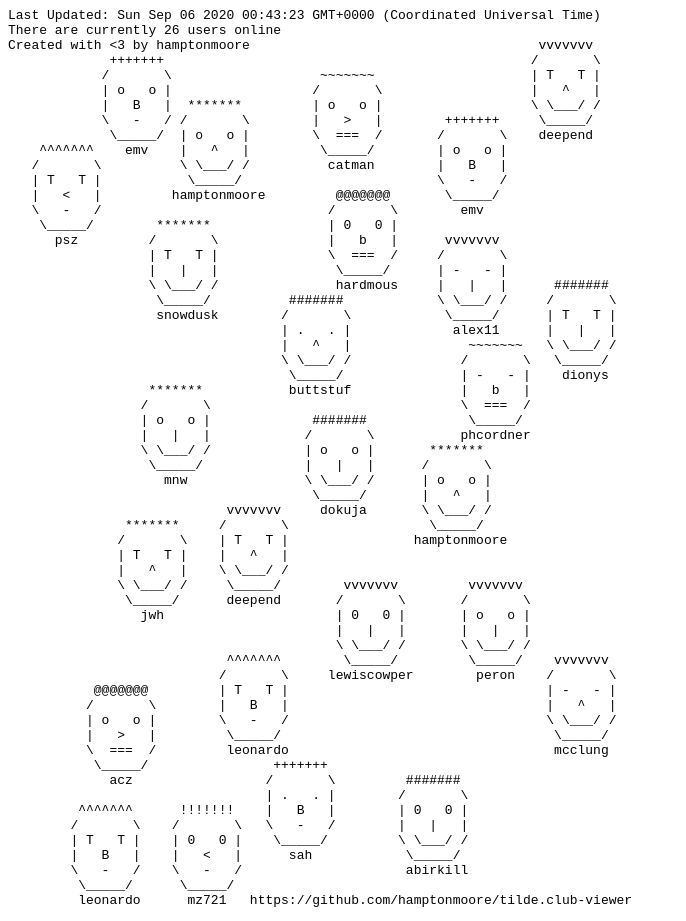
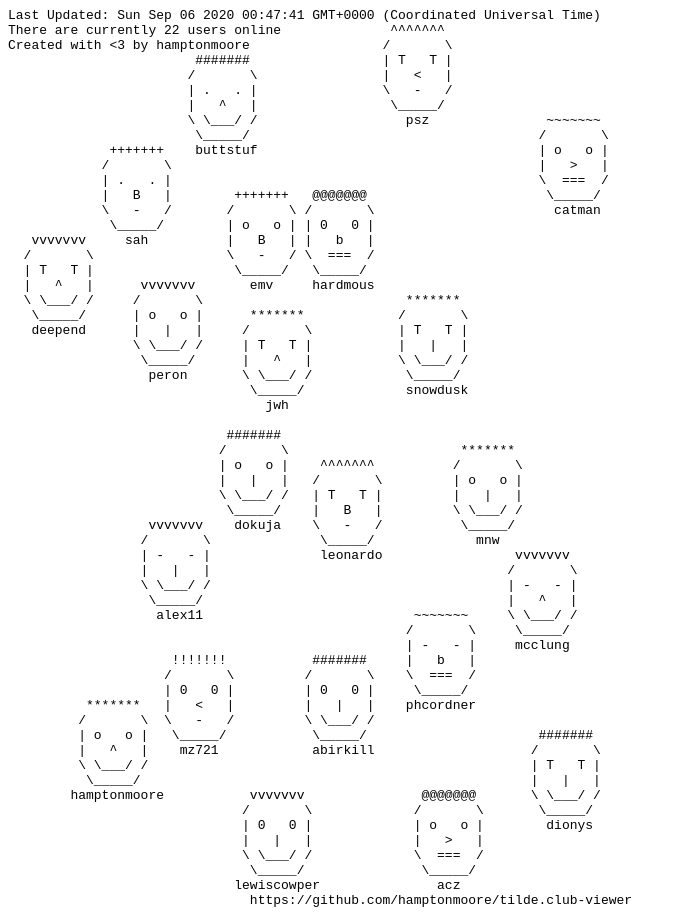
Before and after one commit to hamptonmoore/tilde.club-viewer, a plain HTML site: page index.html in a window 1280 px wide. Shown: the whole page, without its empty margins (0-686 px from the left). Drawn offline with Linux system fonts and the light colour scheme.

Commit message:
Dedupe users

```diff
--- a/generateClub.js
+++ b/generateClub.js
@@ -55,7 +55,7 @@ exec("/usr/bin/who", (error, stdout, stderr) => {
     let users = stdout.split("\n");
     users.pop();
     users = users.map((user) => user.match(/\S+/g)[0]);
-
+    users = users.filter((el, i, arr) => arr.indexOf(el) === i);
     const club = new Grid(80, 60);
 
     let rawDate = new Date();
--- a/index.html
+++ b/index.html
@@ -5,66 +5,66 @@
 </head>
 
 <body>
-    <pre><code>Last Updated: Sun Sep 06 2020 00:43:23 GMT+0000 (Coordinated Universal Time)
-There are currently 26 users online
-Created with <3 by hamptonmoore                                     vvvvvvv
-             +++++++                                               /       \
-            /       \                   ~~~~~~~                    | T   T |
-            | o   o |                  /       \                   |   ^   |
-            |   B   |  *******         | o   o |                   \ \___/ /
-            \   -   / /       \        |   >   |        +++++++     \_____/
-             \_____/  | o   o |        \  ===  /       /       \    deepend
-    ^^^^^^^    emv    |   ^   |         \_____/        | o   o |
-   /       \          \ \___/ /          catman        |   B   |
-   | T   T |           \_____/                         \   -   /
-   |   <   |         hamptonmoore         @@@@@@@       \_____/
-   \   -   /                             /       \        emv
-    \_____/        *******               | 0   0 |
-      psz         /       \              |   b   |      vvvvvvv
-                  | T   T |              \  ===  /     /       \
-                  |   |   |               \_____/      | -   - |
-                  \ \___/ /               hardmous     |   |   |      #######
-                   \_____/          #######            \ \___/ /     /       \
-                   snowdusk        /       \            \_____/      | T   T |
-                                   | .   . |             alex11      |   |   |
-                                   |   ^   |               ~~~~~~~   \ \___/ /
-                                   \ \___/ /              /       \   \_____/
-                                    \_____/               | -   - |    dionys
-                  *******           buttstuf              |   b   |
-                 /       \                                \  ===  /
-                 | o   o |             #######             \_____/
-                 |   |   |            /       \           phcordner
-                 \ \___/ /            | o   o |       *******
-                  \_____/             |   |   |      /       \
-                    mnw               \ \___/ /      | o   o |
-                                       \_____/       |   ^   |
-                            vvvvvvv     dokuja       \ \___/ /
-               *******     /       \                  \_____/
-              /       \    | T   T |                hamptonmoore
-              | T   T |    |   ^   |
-              |   ^   |    \ \___/ /
-              \ \___/ /     \_____/        vvvvvvv         vvvvvvv
-               \_____/      deepend       /       \       /       \
-                 jwh                      | 0   0 |       | o   o |
-                                          |   |   |       |   |   |
-                                          \ \___/ /       \ \___/ /
-                            ^^^^^^^        \_____/         \_____/    vvvvvvv
-                           /       \     lewiscowper        peron    /       \
-           @@@@@@@         | T   T |                                 | -   - |
-          /       \        |   B   |                                 |   ^   |
-          | o   o |        \   -   /                                 \ \___/ /
-          |   >   |         \_____/                                   \_____/
-          \  ===  /         leonardo                                  mcclung
-           \_____/                +++++++
-             acz                 /       \         #######
-                                 | .   . |        /       \
-         ^^^^^^^      !!!!!!!    |   B   |        | 0   0 |
-        /       \    /       \   \   -   /        |   |   |
-        | T   T |    | 0   0 |    \_____/         \ \___/ /
-        |   B   |    |   <   |      sah            \_____/
-        \   -   /    \   -   /                     abirkill
-         \_____/      \_____/
-         leonardo      mz721   https://github.com/hamptonmoore/tilde.club-viewer
+    <pre><code>Last Updated: Sun Sep 06 2020 00:47:41 GMT+0000 (Coordinated Universal Time)
+There are currently 22 users online              ^^^^^^^
+Created with <3 by hamptonmoore                 /       \
+                        #######                 | T   T |
+                       /       \                |   <   |
+                       | .   . |                \   -   /
+                       |   ^   |                 \_____/
+                       \ \___/ /                   psz               ~~~~~~~
+                        \_____/                                     /       \
+             +++++++    buttstuf                                    | o   o |
+            /       \                                               |   >   |
+            | .   . |                                               \  ===  /
+            |   B   |        +++++++   @@@@@@@                       \_____/
+            \   -   /       /       \ /       \                       catman
+             \_____/        | o   o | | 0   0 |
+   vvvvvvv     sah          |   B   | |   b   |
+  /       \                 \   -   / \  ===  /
+  | T   T |                  \_____/   \_____/
+  |   ^   |      vvvvvvv       emv     hardmous
+  \ \___/ /     /       \                          *******
+   \_____/      | o   o |      *******            /       \
+   deepend      |   |   |     /       \           | T   T |
+                \ \___/ /     | T   T |           |   |   |
+                 \_____/      |   ^   |           \ \___/ /
+                  peron       \ \___/ /            \_____/
+                               \_____/             snowdusk
+                                 jwh
+
+                            #######
+                           /       \                      *******
+                           | o   o |    ^^^^^^^          /       \
+                           |   |   |   /       \         | o   o |
+                           \ \___/ /   | T   T |         |   |   |
+                            \_____/    |   B   |         \ \___/ /
+                  vvvvvvv    dokuja    \   -   /          \_____/
+                 /       \              \_____/             mnw
+                 | -   - |              leonardo                 vvvvvvv
+                 |   |   |                                      /       \
+                 \ \___/ /                                      | -   - |
+                  \_____/                                       |   ^   |
+                   alex11                           ~~~~~~~     \ \___/ /
+                                                   /       \     \_____/
+                                                   | -   - |     mcclung
+                     !!!!!!!           #######     |   b   |
+                    /       \         /       \    \  ===  /
+                    | 0   0 |         | 0   0 |     \_____/
+          *******   |   <   |         |   |   |    phcordner
+         /       \  \   -   /         \ \___/ /
+         | o   o |   \_____/           \_____/                      #######
+         |   ^   |    mz721            abirkill                    /       \
+         \ \___/ /                                                 | T   T |
+          \_____/                                                  |   |   |
+        hamptonmoore           vvvvvvv               @@@@@@@       \ \___/ /
+                              /       \             /       \       \_____/
+                              | 0   0 |             | o   o |        dionys
+                              |   |   |             |   >   |
+                              \ \___/ /             \  ===  /
+                               \_____/               \_____/
+                             lewiscowper               acz
+                               https://github.com/hamptonmoore/tilde.club-viewer
 </code></pre>
 </body>
 
```
